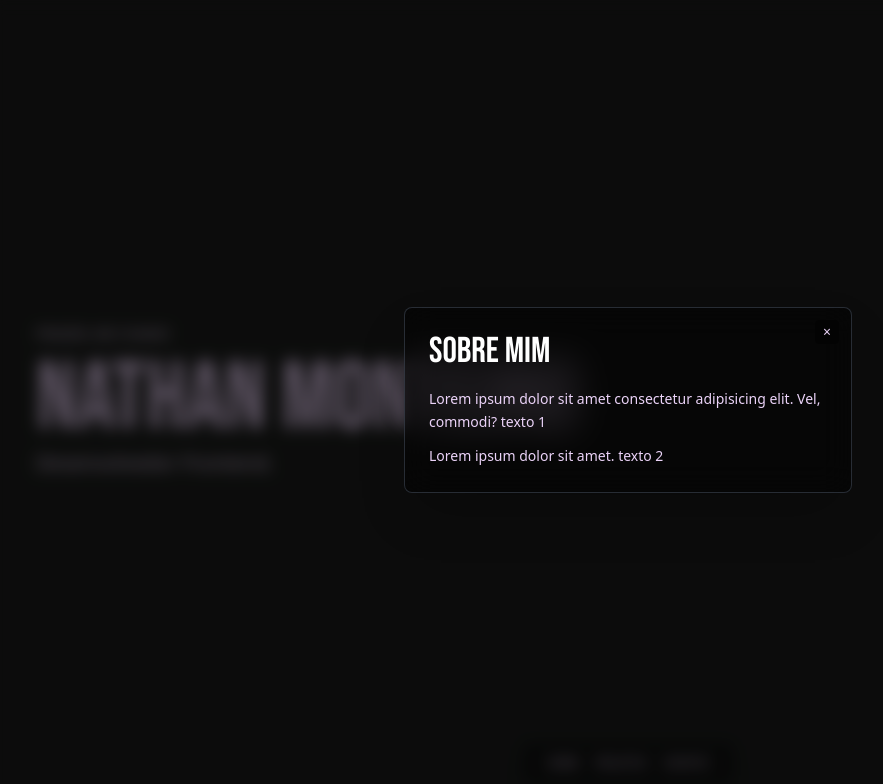
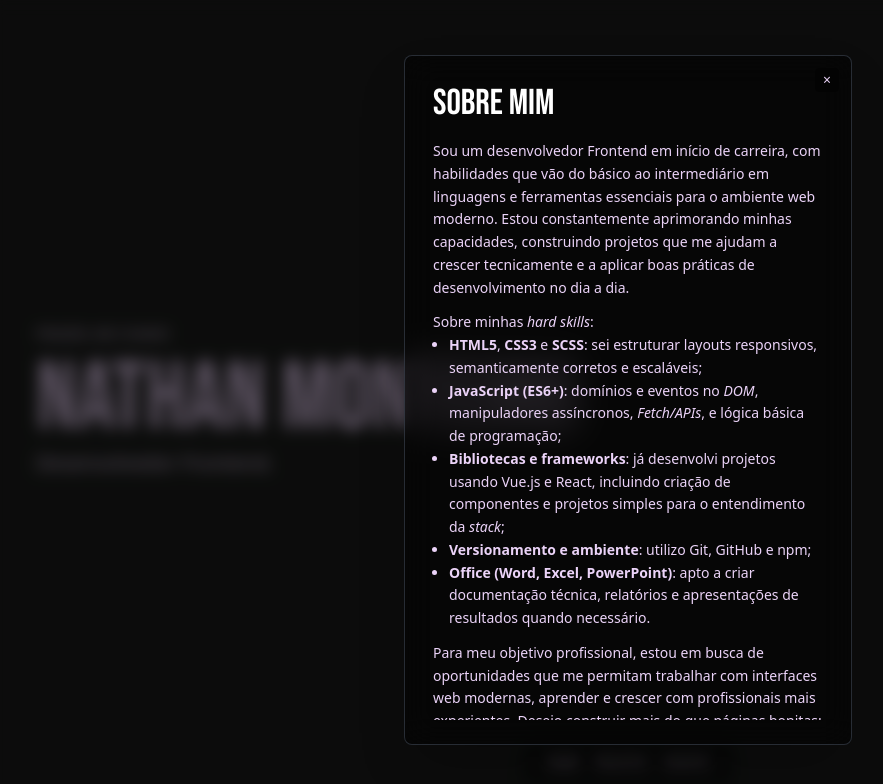
Before and after one commit to nathanmontt/NATHANMONTEIRO, a React (Vite) app: page / in a window 1280 px wide. Both pictures are taken after a click on the button "SOBRE". Shown: the top 784 px of the page, without its empty margins (12-895 px from the left). Built offline with nearby package versions, Linux system fonts and the light colour scheme.

Commit message:
Adding content

```diff
--- a/src/assets/components/layout/FooterNav/Modal/sections/AboutSection.jsx
+++ b/src/assets/components/layout/FooterNav/Modal/sections/AboutSection.jsx
@@ -1,14 +1,31 @@
 function AboutSection() {
   return (
-    <div class="container-about">
+    <div class="h-[40em] overflow-y-scroll custom-scrollbar p-1">
+
       <h2 class="text-3xl md:text-4xl font-(family-name:--secondary-font) mb-4 text-white">
         SOBRE MIM
       </h2>
       <p class="text-(--text-color) leading-relaxed mb-3 text-sm">
-        Lorem ipsum dolor sit amet consectetur adipisicing elit. Vel, commodi? texto 1
+        Sou um desenvolvedor Frontend em início de carreira, com habilidades que vão do básico ao intermediário em linguagens e ferramentas essenciais para o ambiente web moderno. Estou constantemente aprimorando minhas capacidades, construindo projetos que me ajudam a crescer tecnicamente e a aplicar boas práticas de desenvolvimento no dia a dia.
       </p>
       <p class="text-(--text-color) leading-relaxed text-sm">
-        Lorem ipsum dolor sit amet. texto 2
+        Sobre minhas <em>hard skills</em>:
+
+        <ul class="list-disc ml-4">
+          <li> <strong>HTML5</strong>, <strong>CSS3</strong> e <strong>SCSS</strong>: sei estruturar layouts responsivos, semanticamente corretos e escaláveis;</li>
+          <li><strong>JavaScript (ES6+)</strong>: domínios e eventos no <em>DOM</em>, manipuladores assíncronos, <em>Fetch/APIs</em>, e lógica básica de programação;</li>
+          <li><strong>Bibliotecas e frameworks</strong>: já desenvolvi projetos usando Vue.js e React, incluindo criação de componentes e projetos simples para o entendimento da <em>stack</em>;</li>
+          <li><strong>Versionamento e ambiente</strong>: utilizo Git, GitHub e npm;</li>
+          <li class="mb-3"><strong>Office (Word, Excel, PowerPoint)</strong>: apto a criar documentação técnica, relatórios e apresentações de resultados quando necessário.</li>
+        </ul>
+      </p>
+
+      <p class="text-(--text-color) leading-relaxed text-sm mb-3">
+        Para meu objetivo profissional, estou em busca de oportunidades que me permitam trabalhar com interfaces web modernas, aprender e crescer com profissionais mais experientes. Desejo construir mais do que páginas bonitas: quero atender requisitos reais, pensar em usabilidade, performance e acessibilidade, e continuar desenvolvendo minha carreira de forma sustentável e colaborativa.
+      </p>
+
+      <p class="text-(--text-color) leading-relaxed text-sm mb-3">
+        Obrigado por visitar meu portfólio. Se quiser compartilhar feedback ou discutir como posso contribuir com o seu projeto, fique à vontade para entrar em contato.
       </p>
     </div>
   )
```
